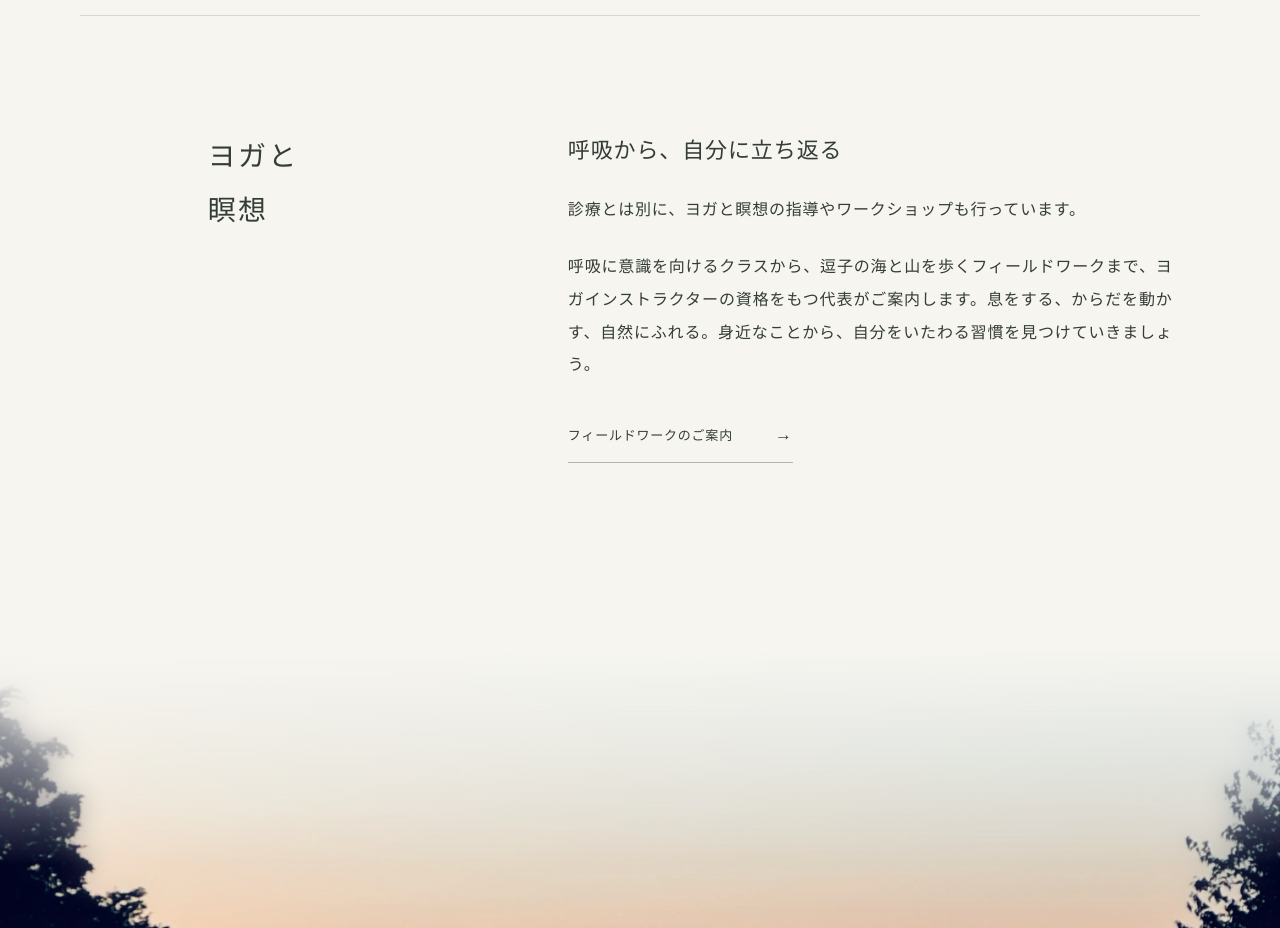
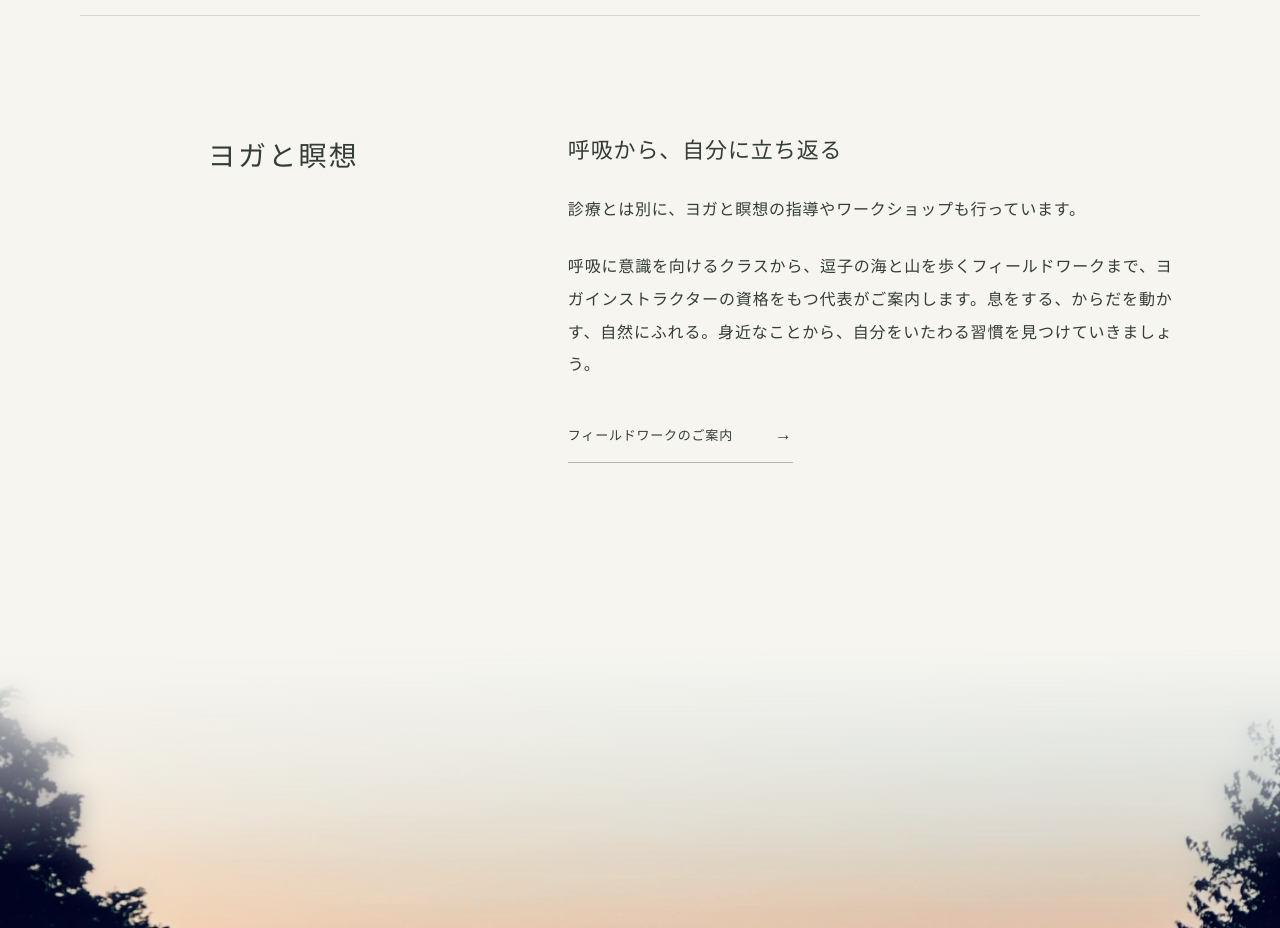
Before and after one commit to kaoruhirose/hirose-clinic-website, a Next.js app: page /about in a window 1280 px wide. Shown: the part 2500-3428 px from the top of the page. Built offline with nearby package versions, Linux system fonts and the light colour scheme.

Commit message:
ヨガと瞑想の見出しを一行表示に変更

```diff
--- a/src/app/about/page.tsx
+++ b/src/app/about/page.tsx
@@ -53,7 +53,7 @@ export default function About() {
           </p>
         </EditorialSection>
 
-        <EditorialSection id="yoga" title={<>ヨガと<br />瞑想</>}>
+        <EditorialSection id="yoga" title="ヨガと瞑想">
           <h3>呼吸から、自分に立ち返る</h3>
           <p>
             診療とは別に、ヨガと瞑想の指導やワークショップも行っています。
```
Also changed, not shown: 1 other file (tests, documents, lock files or other folders).
